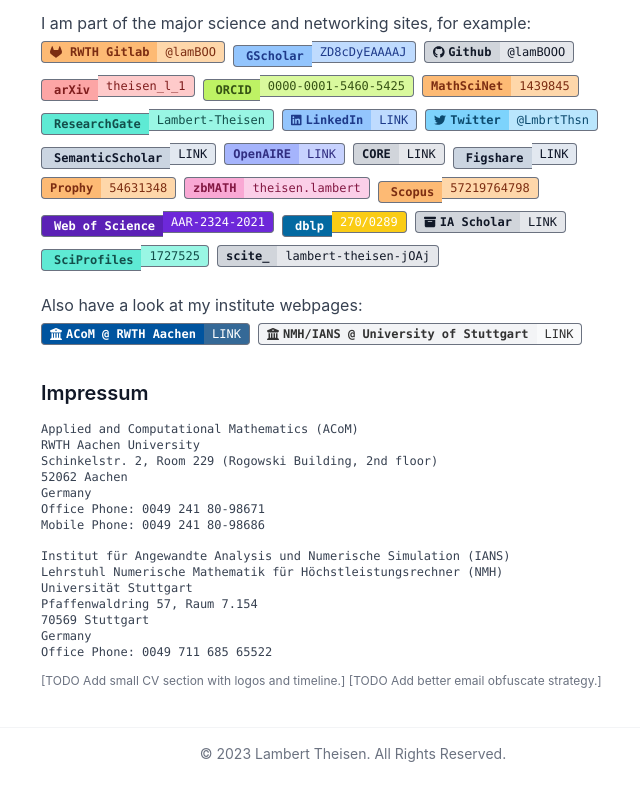
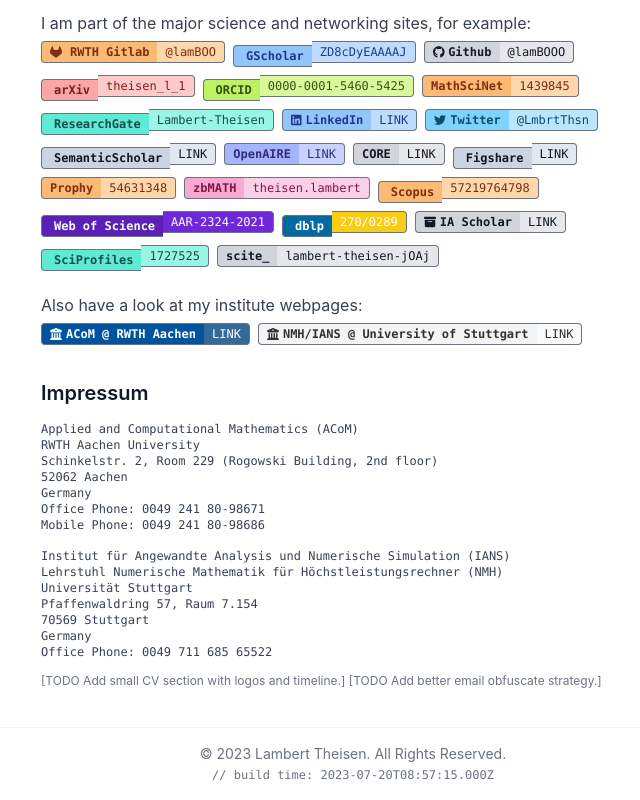
Before and after one commit to lamBOOO/thsn.dev, a Next.js app: page / in a window 1280 px wide. Shown: the part 8984-9784 px from the top of the page, without its empty margins (287-927 px from the left). Built offline with nearby package versions, Linux system fonts and the light colour scheme.

Commit message:
Add build time to footer

```diff
--- a/components/footer.tsx
+++ b/components/footer.tsx
@@ -2,12 +2,15 @@ import styles from '../styles/Home.module.css'
 import Image from 'next/image'
 
 export default function Footer() {
+  const currentDate = new Date().toJSON();
   return (
     <>
       <hr className='border-0' />
       <footer className=" bg-white py-4 border-gray-100 border-t">
         <span className="px-4 block text-sm text-gray-500 text-center">
           © 2023 Lambert Theisen. All Rights Reserved.
+          <br></br>
+          <span className='text-xs text-gray-500 font-mono'>// build time: {currentDate}</span>
         </span>
       </footer>
     </>
```
